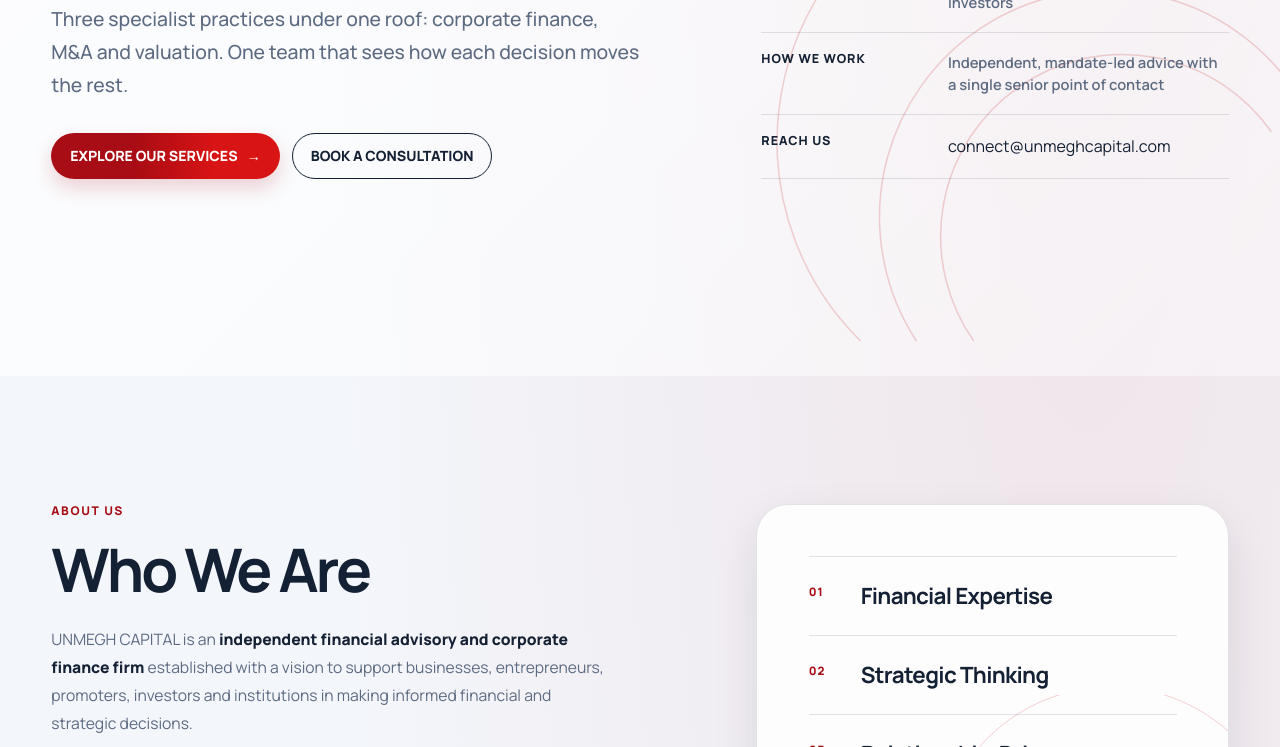
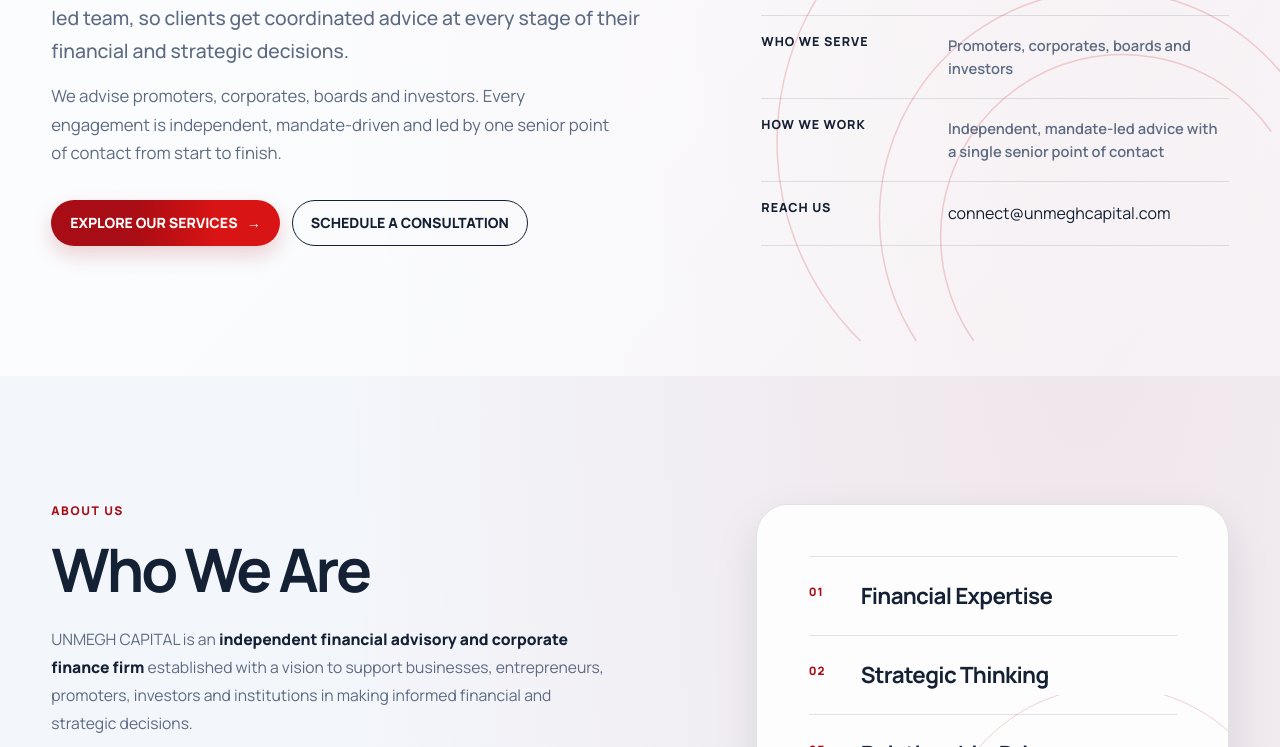
Before and after one commit to adityaunmegh/unmeghcapital, a plain HTML site: page index.html in a window 1280 px wide. Shown: the part 353-1100 px from the top of the page. Drawn offline with Linux system fonts and the light colour scheme; animation ran at ten frames a second.

Commit message:
Update hero sub-text, add supporting line, rename consultation button
Co-Authored-By: Claude Opus 5.5 <noreply@anthropic.com>
Claude-Session: https://claude.ai/code/session_01JH7xetkbMpwU1HwDGfB2HW

```diff
--- a/css/style.css
+++ b/css/style.css
@@ -911,6 +911,11 @@ body.motion-site {
   font-weight: 500;
   line-height: 1.7;
 }
+.home-hero__copy > p.home-hero__support {
+  margin-top: 14px;
+  font-size: clamp(.95rem, .9rem + .2vw, 1.05rem);
+  font-weight: 400;
+}
 .home-hero__actions { display: flex; flex-wrap: wrap; gap: 12px; margin-top: 32px; }
 .button--outline { border-color: var(--text); color: var(--text); background: transparent; }
 .button--outline:hover { border-color: var(--accent); color: #fff; background: var(--accent); }
--- a/index.html
+++ b/index.html
@@ -46,10 +46,11 @@
           <div class="home-hero__copy" data-reveal>
             <!-- <p class="eyebrow">UNMEGH CAPITAL</p> -->
             <h1 id="hero-title">Integrated Advisory Across the Capital Structure</h1>
-            <p>Three specialist practices under one roof: corporate finance, M&amp;A and valuation. One team that sees how each decision moves the rest.</p>
+            <p>UNMEGH CAPITAL brings Corporate Finance, Mergers &amp; Acquisitions and Valuation advisory together under one senior-led team, so clients get coordinated advice at every stage of their financial and strategic decisions.</p>
+            <p class="home-hero__support">We advise promoters, corporates, boards and investors. Every engagement is independent, mandate-driven and led by one senior point of contact from start to finish.</p>
             <div class="home-hero__actions">
-              <a class="button button--primary" href="#services">Explore our services <b aria-hidden="true">&rarr;</b></a>
-              <a class="button button--outline" href="#contact">Book a consultation</a>
+              <a class="button button--primary" href="#services">Explore Our Services <b aria-hidden="true">&rarr;</b></a>
+              <a class="button button--outline" href="#contact">Schedule a Consultation</a>
             </div>
           </div>
           <ul class="hero-facts" data-reveal aria-label="At a glance">
```
